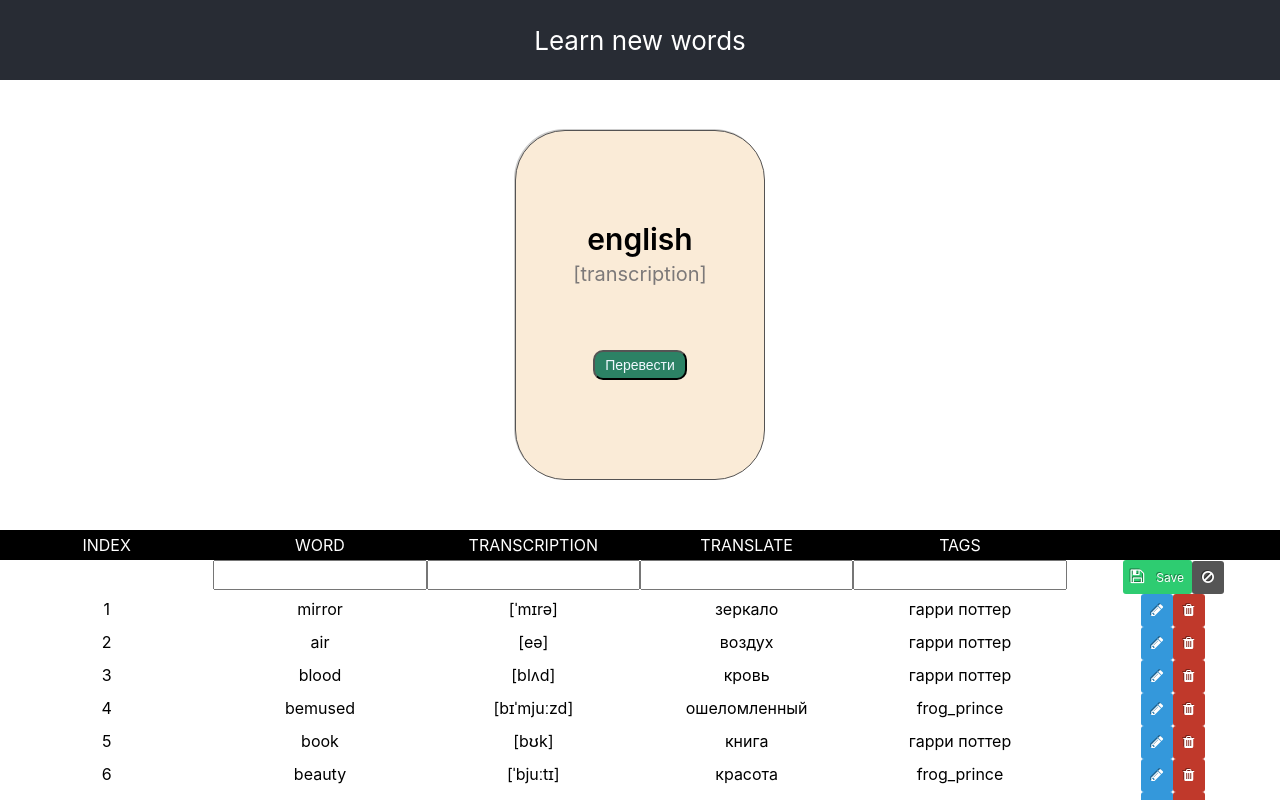
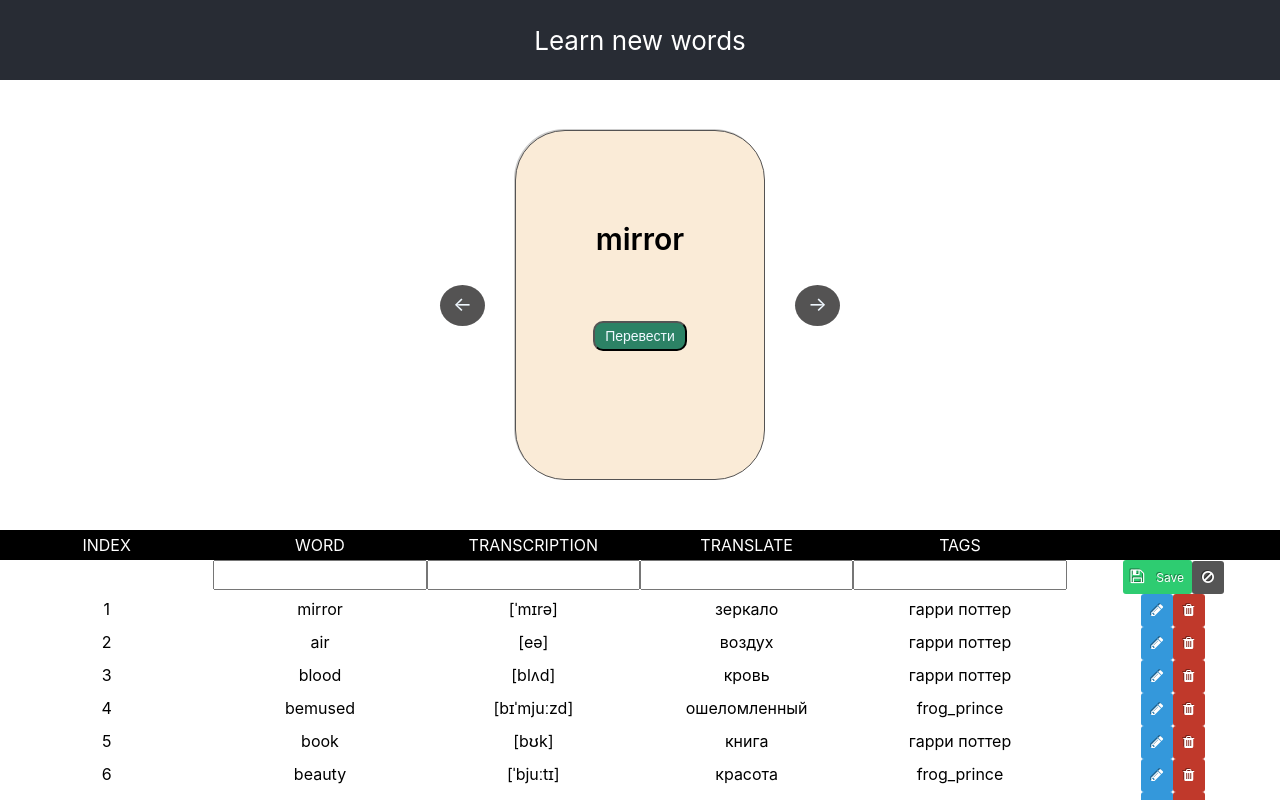
Before and after one commit to anna-shr/languageStudy, a React (Create React App) app: page / in a window 1280 px wide. Shown: the top 800 px of the page. Built offline with nearby package versions, Linux system fonts and the light colour scheme.

Commit message:
add card counter

```diff
--- a/src/App.js
+++ b/src/App.js
@@ -4,7 +4,7 @@ import List from './Components/List/List';
 import Card from './Components/Card/Card';
 import Footer from './Components/Footer/Footer';
 import TopList from './Components/TopList/TopList.jsx';
-import words from './wordsList';
+import words from './wordsList.js';
 
 import React from 'react';
 
@@ -13,10 +13,8 @@ function App() {
   document.title = "Language study"
 
   const handleCancelClick = () => {
-    return <TopList/>
+    return <TopList />
   }
-
-
 
   return (
     <>
@@ -25,9 +23,9 @@ function App() {
       <Header />
 
       <Card
-        word={"english"}
-        transcription={"[transcription]"}
-        translate={"russian"}
+        // word={words[counter].english}
+        // transcription={words[1].transcription}
+        // translate={words[1].russian}
       />
 
       <div className="list">
@@ -52,7 +50,6 @@ function App() {
             </div>
 
 
-
             {words.map((words, index) => (
               <List
                 key={index}
@@ -67,7 +64,6 @@ function App() {
         </div >
       </div >
 
-      <List />
       <Footer />
     </>
   );
--- a/src/Components/Card/Card.css
+++ b/src/Components/Card/Card.css
@@ -4,7 +4,7 @@
     border: 1px solid #545353;
     width: 250px;
     height: 350px;
-    margin: 50px auto;
+    margin: 50px 30px;
     background-color: antiquewhite;
     box-shadow: -1px -1px 0px rgba(0, 0, 0, 0.2);
     transition: ease-in-out 0.1s;
@@ -19,6 +19,7 @@
 .card-wrapper {
     display: flex;
     justify-content: center;
+    align-items: center;
 }
 
 .word {
@@ -45,6 +46,11 @@
     font-size: 14px;
 }
 
+.showTranslation:hover {
+    transform: scale(1.01);
+    box-shadow: 2px 2px 5px rgba(0, 0, 0, 0.4), inset 0 0 0 99999px rgba(218, 213, 213, 0.2);
+}
+
 .hide {
     display: none;
 }
@@ -52,3 +58,19 @@
 .translate {
     margin-top: 65px;
 }
+
+.arrow {
+    background-color: #545353;
+    padding: 7px 13px 10px;
+    border-radius: 50%;
+    display: block;
+    height: fit-content;
+    color: aliceblue;
+    font-size: 20px;
+    cursor: pointer;
+}
+
+.arrow:hover {
+    transform: scale(1.01);
+    box-shadow: 2px 2px 5px rgba(0, 0, 0, 0.4), inset 0 0 0 99999px rgba(218, 213, 213, 0.2);
+}
--- a/src/Components/Card/Card.js
+++ b/src/Components/Card/Card.js
@@ -1,10 +1,39 @@
 
 import React, { useState } from 'react';
 import './Card.css';
+import words from '../../wordsList.js';
 
 function Card(props) {
+  Card.defaultProps = {
+    word: "default word",
+    transcription: "default transcription",
+    translate: "default translate"
+  };
 
   const [hide, changeVisibility] = useState(false);
+
+  let [counter, changeCounter] = useState(0);
+
+  const handleArrowLeft = () => {
+    if (counter == 0) {
+      return;
+    } else {
+      changeCounter(counter = counter - 1)
+    }
+    console.log(counter);
+  };
+
+  const handleArrowRight = () => {
+    if (counter == words.length - 1) {
+      alert("Карточки закончились!")
+      return;
+    } else {
+      changeCounter(counter = counter + 1)
+    }
+  };
+
+
+
 
   const handleButtonClick = () => {
     changeVisibility(!hide);
@@ -15,15 +44,23 @@ function Card(props) {
       changeVisibility(!hide);
   };
 
+
   return (
+
     <div className="card-wrapper">
+
+      <div className="arrow" onClick={handleArrowLeft}> ← </div>
+
       <div className="card" onClick={handleCardClick}>
-        <p className='word'>{props.word}</p>
+        <p className='word'>{words[counter].english}</p>
         <p className='transcription'>{props.transcription}</p>
         <button className={"showTranslation " + (hide ? "hide" : "")} onClick={handleButtonClick}>Перевести</button>
         <p className={"translate " + (hide ? "" : "hide")}>{props.translate}</p>
         <p className='tags'>{props.tags}</p>
       </div>
+
+      <div className="arrow" onClick={handleArrowRight}> → </div>
+
     </div>
   );
 }
```
